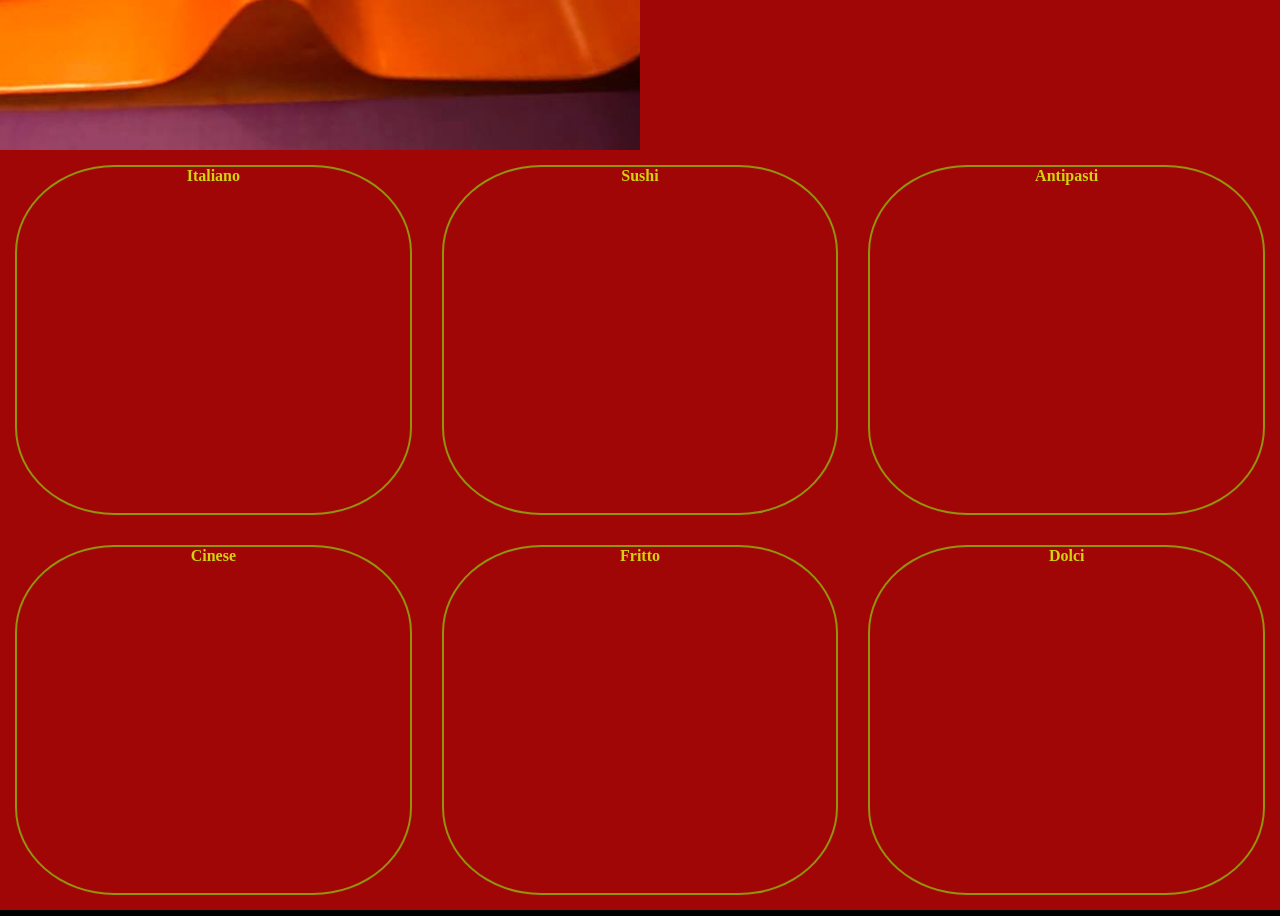
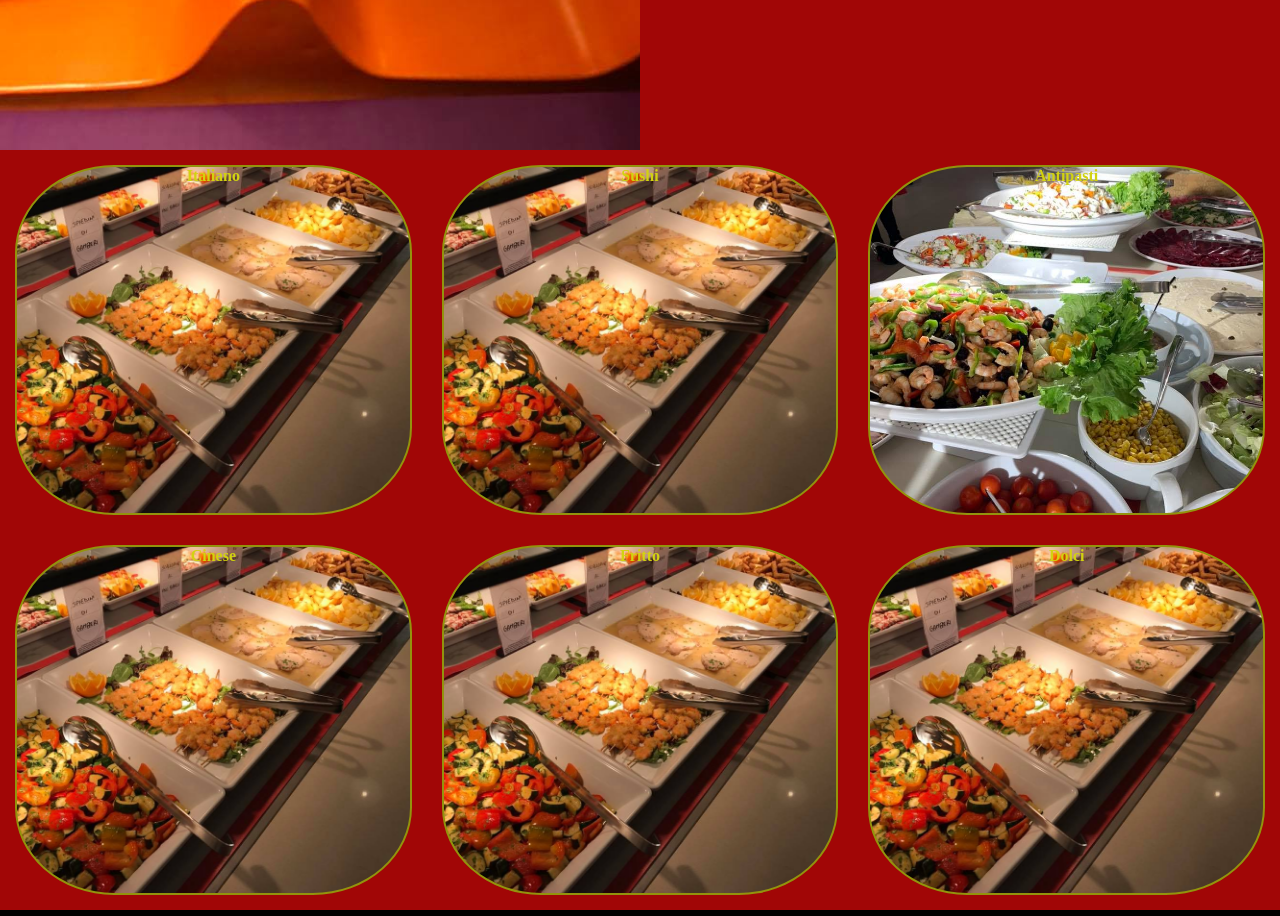
Before and after one commit to ZjLuigi/my_portfolio, a plain HTML site: page index.html in a window 1280 px wide. Shown: the part 1389-2305 px from the top of the page. Drawn offline with Linux system fonts and the light colour scheme; the site is published under a folder, as on GitHub Pages, so addresses that start at the root find nothing.

Commit message:
fixed all the file paths

```diff
--- a/styles.css
+++ b/styles.css
@@ -105,7 +105,7 @@ header {
 }
 
 .background-img {
-    background-image: linear-gradient(rgba(0, 0, 0, 0), rgba(0, 0, 0, 1)),url('/images/buffet.jpeg');
+    background-image: linear-gradient(rgba(0, 0, 0, 0), rgba(0, 0, 0, 1)),url('images/buffet.jpeg');
     background-size: cover;
     /* Ensures the image covers the entire container */
     background-position: center;
@@ -238,32 +238,32 @@ img {
     color: var(--colore_navbar);
 }
 .img1{
-    background-image: url('/images/buffet.jpeg');
+    background-image: url('images/buffet.jpeg');
     background-size: cover; /* Makes the image cover the container */
     background-position: center;
 }
 .img2{
-    background-image: url('/images/buffet.jpeg');
+    background-image: url('images/buffet.jpeg');
     background-size: cover; /* Makes the image cover the container */
     background-position: center;
 }
 .img3{
-    background-image: url('/images/antipasti.jpg');
+    background-image: url('images/antipasti.jpg');
     background-size: cover; /* Makes the image cover the container */
     background-position: center;
 }
 .img4{
-    background-image: url('/images/buffet.jpeg');
+    background-image: url('images/buffet.jpeg');
     background-size: cover; /* Makes the image cover the container */
     background-position: center;
 }
 .img5{
-    background-image: url('/images/buffet.jpeg');
+    background-image: url('images/buffet.jpeg');
     background-size: cover; /* Makes the image cover the container */
     background-position: center;
 }
 .img6{
-    background-image: url('/images/buffet.jpeg');
+    background-image: url('images/buffet.jpeg');
     background-size: cover; /* Makes the image cover the container */
     background-position: center;
 }
```
